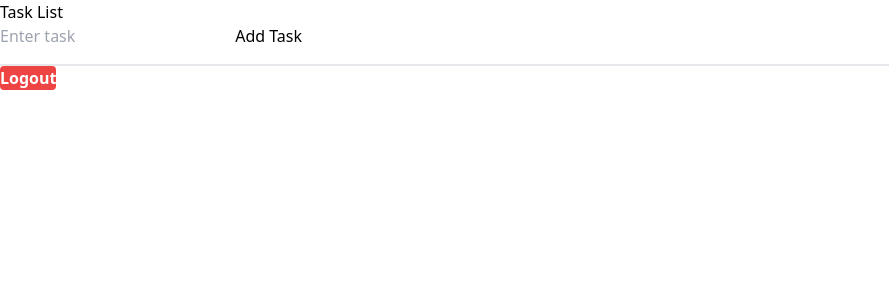
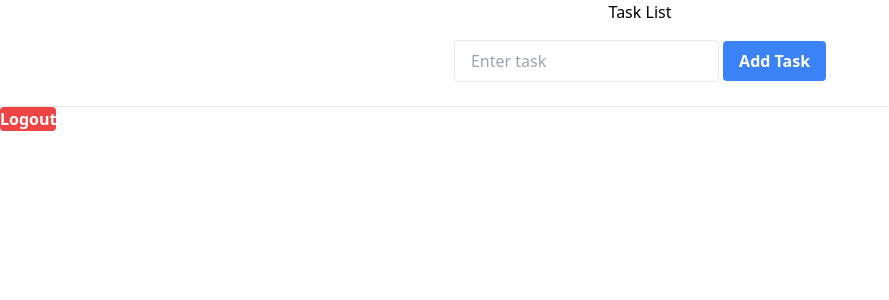
Before and after one commit to ulasgulhan/Fullstack-Todo-App, a Django app: page / in a window 1280 px wide. Shown: the top 300 px of the page, without its empty margins (0-889 px from the left). Run offline with Django 4.2, Linux system fonts and the light colour scheme; the visitor is signed in with stand-in values (Sample User, id 1); data that the repository does not hold is empty; some libraries are stand-ins or nearby versions.

Commit message:
align items to center

```diff
--- a/templates/index.html
+++ b/templates/index.html
@@ -8,24 +8,27 @@
     <script src="https://cdn.tailwindcss.com"></script>
 
 </head>
-<body>
+<body >
     {% if user.is_authenticated %}
-        <h1>Task List</h1>
-    <form id="add-task-form" hx-post="{% url 'task-create' %}" hx-trigger="submit" hx-target="#task-list" hx-swap="beforeend">
-        <input type="text" name="task" placeholder="Enter task">
-        <button type="submit">Add Task</button>
-    </form>
-    <hr>
+    <section id="root">
+        <div class='flex flex-col items-center justify-center'>
+            <h1 class="mb-4">Task List</h1>
+            <form id="add-task-form" hx-post="{% url 'task-create' %}" hx-trigger="submit" hx-target="#task-list" hx-swap="beforeend" >
+                <input type="text" name="task" placeholder="Enter task" class="mb-2 px-4 py-2 border rounded">
+                <button type="submit" class="bg-blue-500 hover:bg-blue-700 text-white font-bold py-2 px-4 rounded">Add Task</button>
+            </form>
+        </div>
 
-    <div id="task-list">
+            <div id="task-list" class="flex flex-col items-center">
 
-    </div>
+            </div>
+            <hr>
+            <button type="submit" class='text-base font-bold bg-red-500 hover:bg-red-600 text-white rounded' hx-post="{% url 'logout' %}" onclick="reloadPage()">Logout</button>
 
 
-    <hr>
 
-    <button type="submit" class='text-base font-bold bg-red-500 hover:bg-red-600 text-white rounded' hx-post="{% url 'logout' %}" onclick="reloadPage()">Logout</button>
 
+    </section>
     {% else %}
     <h1>Login</h1>
     <form hx-post="{% url 'login' %}" onsubmit="reloadPage()">
@@ -69,15 +72,16 @@
                 tasksContainer.innerHTML = '';
                 data.tasks.forEach(task => {
                     const taskDiv = document.createElement('div');
-
-                    const taskElement = document.createElement('p');
-                    taskElement.textContent = task.task;
+                    taskDiv.classList.add('flex', 'items-center', 'space-x-4', 'mb-4');
 
                     const completeButton = document.createElement('button');
                     completeButton.textContent = 'Complete';
                     completeButton.addEventListener('click', () => {
                         patchTaskComplete(task.id);
                     });
+
+                    const taskElement = document.createElement('p');
+                    taskElement.textContent = task.task;
 
                     const deleteButton = document.createElement('button');
                     deleteButton.textContent = 'Delete';
@@ -86,8 +90,8 @@
                         tasksContainer.removeChild(taskDiv);
                     });
 
+                    taskDiv.appendChild(completeButton);
                     taskDiv.appendChild(taskElement);
-                    taskDiv.appendChild(completeButton);
                     taskDiv.appendChild(deleteButton);
 
                     tasksContainer.appendChild(taskDiv);
```
